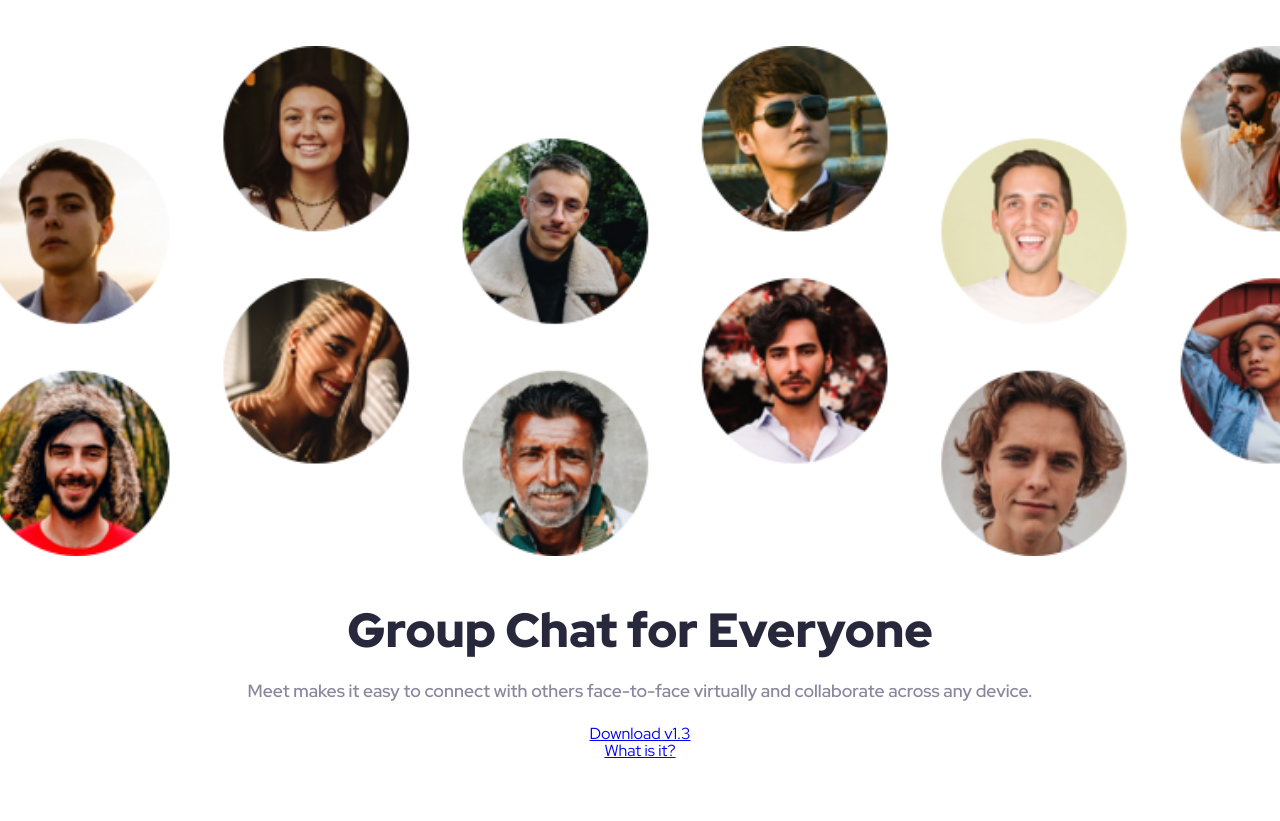
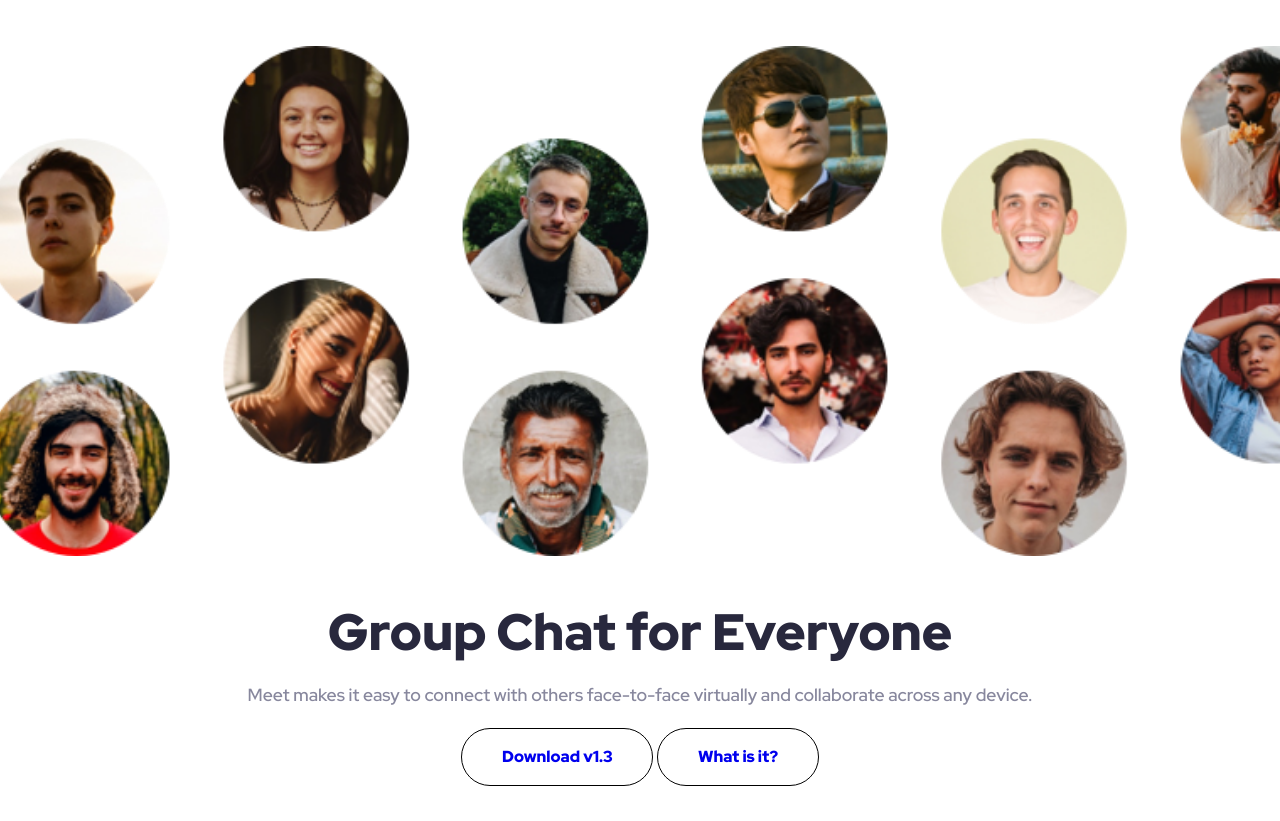
Before and after one commit to MarenOelixtown/fm-meet-landing-page, a plain HTML site: page index.html in a window 1280 px wide. Shown: the part 98-919 px from the top of the page. Drawn offline with Linux system fonts and the light colour scheme.

Commit message:
first css-styling for button

```diff
--- a/css/styles.css
+++ b/css/styles.css
@@ -43,7 +43,7 @@ body {
   margin: 3rem 2rem 2rem 2rem;
 }
 .hero__title {
-  font-size: 3rem;
+  font-size: clamp(3rem, 4vw, 4rem);
   font-weight: 900;
 }
 .hero__text {
@@ -51,6 +51,16 @@ body {
   font-weight: 600;
   color: var(--slate-600);
   margin: 1.5rem 0;
+}
+.button {
+  display: inline-block;
+  padding: 16px 40px;
+  border: 1px solid black;
+  border-radius: 29px;
+  font-size: 1rem;
+  line-height: 1.5;
+  font-weight: 900;
+  text-decoration: none;
 }
 /*
 
--- a/index.html
+++ b/index.html
@@ -34,12 +34,12 @@
           Meet makes it easy to connect with others face-to-face virtually and
           collaborate across any device.
         </p>
-        <a href="#"><p>Download v1.3</p></a>
-        <a href="#"><p>What is it?</p></a>
+        <a href="#" class="button" download>Download v1.3</a>
+        <a href="#content" class="button">What is it?</a>
       </section>
     </header>
     <main class="main">
-      <section class="content">
+      <section id="content" class="content">
         <p>01</p>
         <!-- <img src="/assets/desktop/image-woman-in-videocall_2.webp" alt="" />
         <img src="/assets/desktop/image-women-videochatting_2.webp" alt="" />
@@ -63,7 +63,7 @@
         Stay connected with reliable HD meetings and unlimited one-on-one and
         group video sessions.
       </p>
-      <a href="#"><p>Download v1.3</p></a>
+      <a href="#" class="button" download><p>Download v1.3</p></a>
     </footer>
   </body>
 </html>
```
